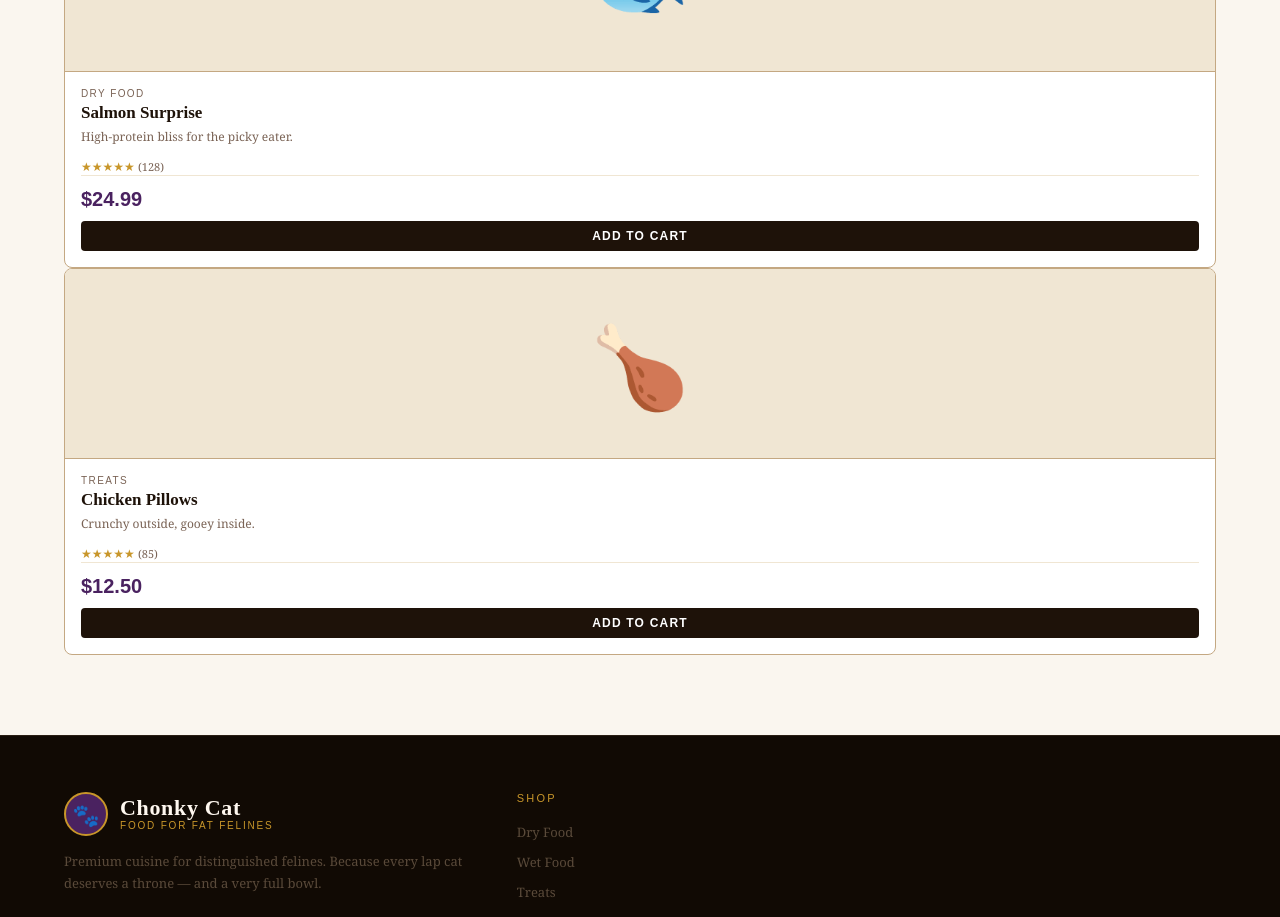
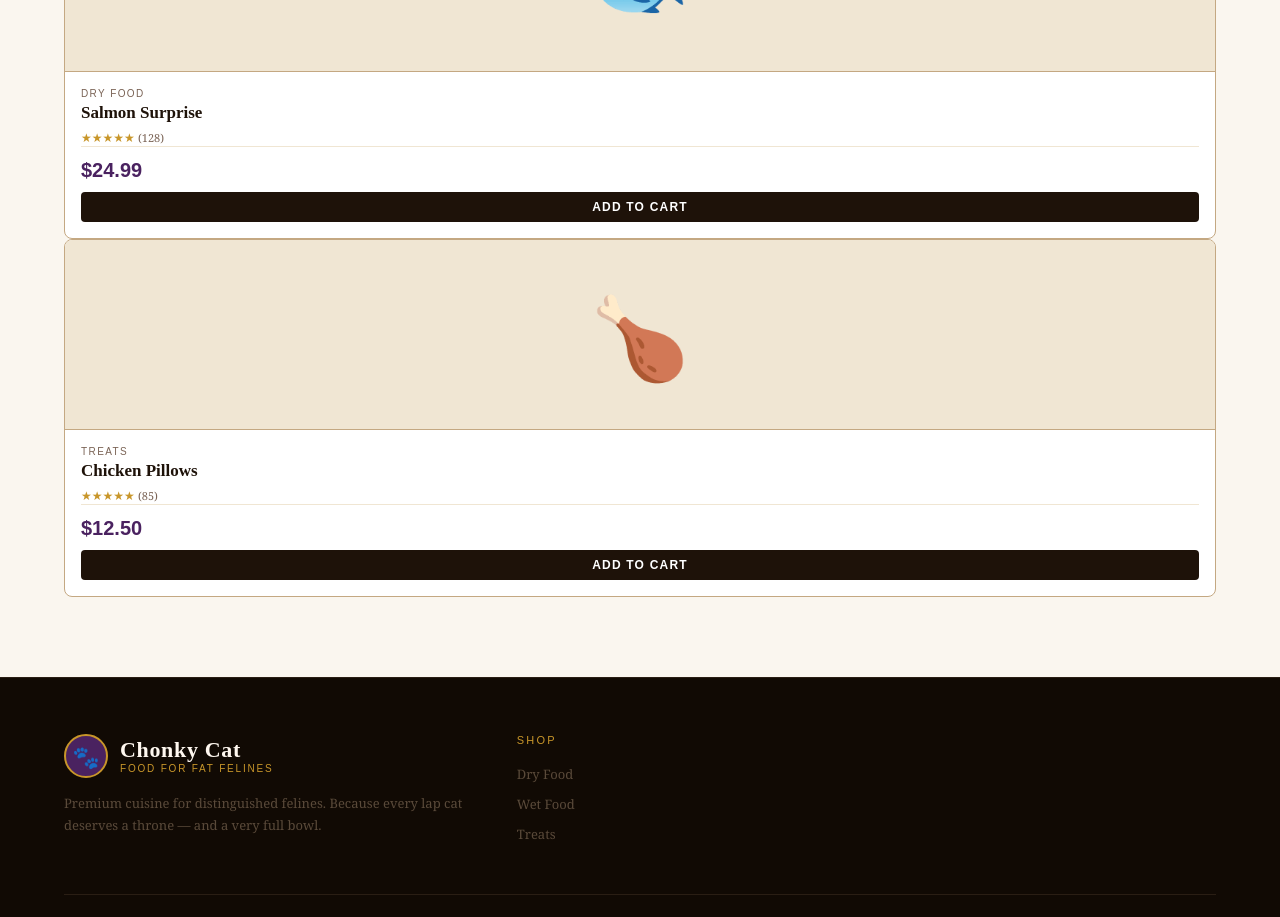
Before and after one commit to elvis-tran/chonky-cat-store, a React (Create React App) app: page / in a window 1280 px wide. Shown: the part 920-1837 px from the top of the page. Built offline with nearby package versions, Linux system fonts and the light colour scheme.

Commit message:
Updated Home page and added more Shopping cart logic

```diff
--- a/src/App.jsx
+++ b/src/App.jsx
@@ -31,34 +31,27 @@ export default function App() {
   };
 
   const addToCart = (product, quantity) => {
-  // Create a new item object
-  const newItem = { ...product, cartQuantity: quantity };
-  // Update the cart state by spreading the existing cart + the new item
-  setCart([...cart, newItem]);
-  alert(`${product.name} added to cart!`);
+    setCart((prevCart) => {
+      // 1. Check if the product already exists in the cart
+      const existingItemIndex = prevCart.findIndex((item) => item.id === product.id);
+
+      if (existingItemIndex !== -1) {
+        // 2. If it exists, update the quantity of the existing item
+        const newCart = [...prevCart];
+        newCart[existingItemIndex].cartQuantity += quantity;
+        return newCart;
+      } else {
+        // 3. If it's new, add it to the array
+        return [...prevCart, { ...product, cartQuantity: quantity }];
+      }
+    });
+  console.log(`${product.name} added to cart!`);
   };
-
-  // 2. RENDER LOGIC: Pass specific data to specific pages
-/*   const renderPage = () => {
-    switch (page) {
-      case 'home':
-        return <Home setPage={setPage} />;
-      case 'shop':
-        return <Shop products={products} goToProduct={goToProduct} />;
-      case 'product':
-        // We pass the specific product object to the details page
-        return <ProductDetails product={selectedProduct} cart={cart} setCart={setCart} />;
-      case 'about':
-        return <About />;
-      default:
-        return <Home setPage={setPage} />;
-    }
-  }; */
 
   const renderPage = () => {
     switch (page) {
-      case 'home': return <Home setPage={setPage} />;
-      case 'shop': return <Shop products={products} goToProduct={goToProduct} />;
+      case 'home': return <Home setPage={setPage} goToProduct={goToProduct} addToCart={addToCart} />;
+      case 'shop': return <Shop products={products} goToProduct={goToProduct} addToCart={addToCart} />;
       case 'product': return <ProductDetails product={selectedProduct} addToCart={addToCart} setPage={setPage} />;
       case 'about': return <About />;
       case 'cart': return <Cart cart={cart} />
--- a/src/components/Header.jsx
+++ b/src/components/Header.jsx
@@ -1,6 +1,6 @@
 import React from 'react';
 
-export default function Header({ currentPage, setPage }) {
+export default function Header({ currentPage, setPage, cartCount }) {
   return (
     <header>
       <div className="nav-inner">
@@ -31,16 +31,15 @@ export default function Header({ currentPage, setPage }) {
         {/* Search & Cart Actions */}
         <div className="nav-actions">
           <div className="nav-search">
-            {/* Note: SVG attributes in React use camelCase, e.g., strokeWidth instead of stroke-width */}
             <svg width="14" height="14" fill="none" stroke="currentColor" strokeWidth="2" viewBox="0 0 24 24">
               <circle cx="11" cy="11" r="8"/>
               <path d="m21 21-4.35-4.35"/>
             </svg>
             <input type="text" placeholder="Search chonky foods…" />
           </div>
-          <button className="cart-btn">
-            🛒 Cart <span className="cart-count">0</span>
-          </button>
+        <button className="cart-btn" onClick={() => setPage('cart')}>
+          🛒 Cart <span className="cart-count">{cartCount}</span>
+        </button>
         </div>
       </div>
     </header>
--- a/src/components/ProductCard.jsx
+++ b/src/components/ProductCard.jsx
@@ -10,10 +10,15 @@ export default function ProductCard({
   stars,
   reviews,
   price,
-  onClick
+  onClick,
+  onAddToCart
 }) {
+  const handleAddClick = (e) => {
+    e.stopPropagation();
+    onAddToCart();
+  };
   return (
-    <div className="product-card" onClick={onClick} style={{ cursor: onClick ? 'pointer' : 'default' }}>
+    <div className="product-card" onClick={onClick} style={{ cursor: 'pointer' }}>
 
       {/* 1. Conditional Badge */}
       {badge && (
@@ -44,11 +49,7 @@ export default function ProductCard({
         {/* 4. Add to Cart Action */}
         <button
           className="add-btn"
-          onClick={(e) => {
-            // This stops the click from bubbling up to the card itself
-            e.stopPropagation();
-            alert(`Added ${name} to cart! (We'll wire this to state later)`);
-          }}
+          onClick={handleAddClick} // Use our helper here
         >
           Add to Cart
         </button>
--- a/src/pages/Cart.jsx
+++ b/src/pages/Cart.jsx
@@ -0,0 +1,33 @@
+import React from 'react';
+
+export default function Cart({ cart }) {
+  // Calculate a simple total (assuming price is a string like "$24.99")
+  const total = cart.reduce((sum, item) => {
+    const priceNum = parseFloat(item.price.replace('$', ''));
+    return sum + (priceNum * item.cartQuantity);
+  }, 0);
+
+  return (
+    <div className="page visible">
+      <div className="container">
+        <h1>Your Shopping Cart</h1>
+
+        {cart.length === 0 ? (
+          <p>Your cart is empty. Go back to the <a href="#" onClick={() => window.location.reload()}>Shop</a> to find some treats!</p>
+        ) : (
+          <div className="cart-list">
+            {cart.map((item, index) => (
+              <div key={index} className="cart-item" style={{ display: 'flex', justifyContent: 'space-between', padding: '10px 0', borderBottom: '1px solid #ccc' }}>
+                <span>{item.icon} {item.name}</span>
+                <span>{item.price} x {item.cartQuantity}</span>
+              </div>
+            ))}
+            <div className="cart-total" style={{ marginTop: '20px', fontWeight: 'bold' }}>
+              Total: ${total.toFixed(2)}
+            </div>
+          </div>
+        )}
+      </div>
+    </div>
+  );
+}
--- a/src/pages/Home.jsx
+++ b/src/pages/Home.jsx
@@ -1,10 +1,16 @@
 import React from 'react';
 import ProductCard from '../components/ProductCard';
 
-export default function Home({ setPage }) {
+export default function Home({ setPage, goToProduct, addToCart }) {
+
+  // We define the products here so we can pass the full object to functions
+  const featured = [
+    { id: 1, name: 'Salmon Surprise', category: 'Dry Food', price: '$24.99', icon: '🐟', badge: 'BEST SELLER', badgeColor: 'gold', stars: '★★★★★', reviews: '128' },
+    { id: 2, name: 'Chicken Pillows', category: 'Treats', price: '$12.50', icon: '🍗', stars: '★★★★★', reviews: '85' }
+  ];
+
   return (
     <div className="home-page">
-      {/* 1. Hero Section */}
       <section className="hero">
         <div className="container">
           <h1>For the Cat Who Has Everything, <br />Except a Smaller Waistline.</h1>
@@ -13,33 +19,20 @@ export default function Home({ setPage }) {
         </div>
       </section>
 
-      {/* 2. Featured Products Section */}
       <section className="featured">
         <div className="container">
           <h2>Featured Delicacies</h2>
           <div className="product-grid">
-            <ProductCard
-              badge="BEST SELLER"
-              badgeColor="gold"
-              icon="🐟"
-              category="Dry Food"
-              name="Salmon Surprise"
-              tagline="High-protein bliss for the picky eater."
-              stars="★★★★★"
-              reviews="128"
-              price="$24.99"
-              onClick={() => setPage('product')}
-            />
-            <ProductCard
-              icon="🍗"
-              category="Treats"
-              name="Chicken Pillows"
-              tagline="Crunchy outside, gooey inside."
-              stars="★★★★★"
-              reviews="85"
-              price="$12.50"
-              onClick={() => setPage('product')}
-            />
+            {featured.map((item) => (
+              <ProductCard
+                key={item.id}
+                {...item}
+                // Navigate to details page
+                onClick={() => goToProduct(item)}
+                // Trigger add to cart
+                onAddToCart={() => addToCart(item, 1)}
+              />
+            ))}
           </div>
         </div>
       </section>
--- a/src/pages/Shop.jsx
+++ b/src/pages/Shop.jsx
@@ -1,7 +1,7 @@
 import ProductCard from '../components/ProductCard';
 
 // src/pages/Shop.jsx
-export default function Shop({ products, goToProduct }) {
+export default function Shop({ products, goToProduct, addToCart }) {
   return (
     <div className="shop-page">
       <div className="container">
@@ -11,7 +11,11 @@ export default function Shop({ products, goToProduct }) {
             <ProductCard
               key={item.id}
               {...item}
-              onClick={() => goToProduct(item)} // Pass the specific object up to App.jsx
+              // 1. Existing navigation
+              onClick={() => goToProduct(item)}
+              // 2. New: Pass the addToCart function to the card
+              // We pass '1' as the default quantity for a quick-add
+              onAddToCart={() => addToCart(item, 1)}
             />
           ))}
         </div>
```
